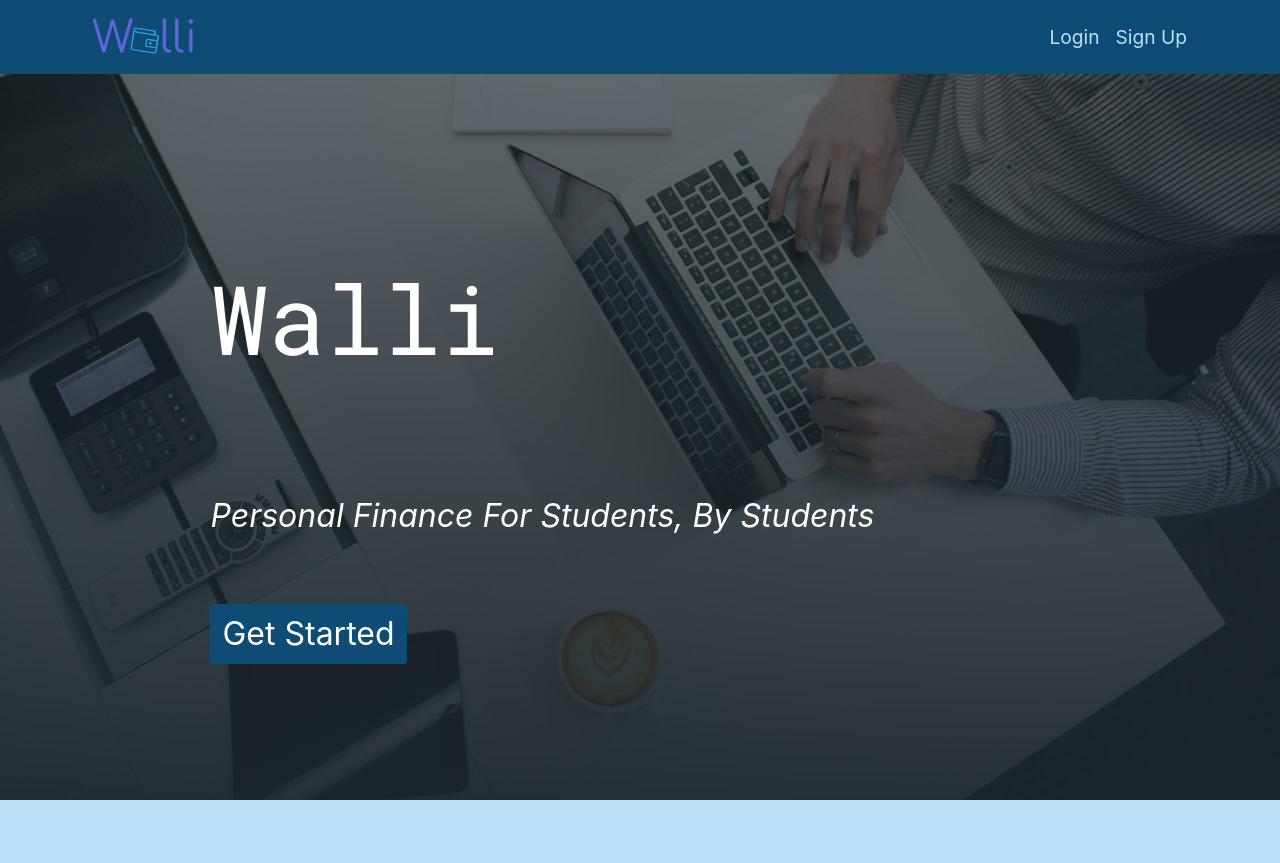
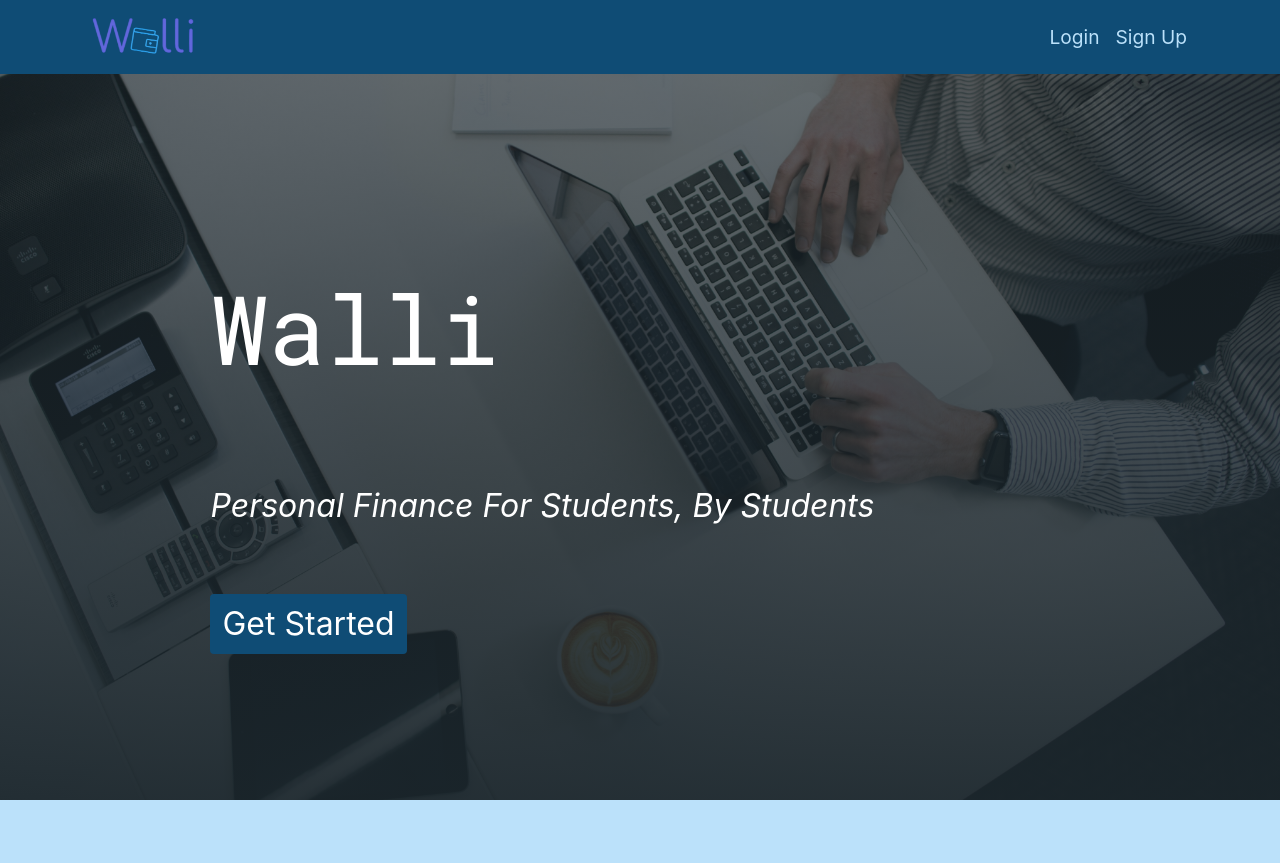
Before and after one commit to junghochoi/fintech-personal-finance-webapp, a Flask app: page / in a window 1280 px wide. Shown: the top 863 px of the page. Run offline with Flask 2, Linux system fonts and the light colour scheme; some libraries are stand-ins or nearby versions.

Commit message:
Fixed index styling

```diff
--- a/static/css/index.css
+++ b/static/css/index.css
@@ -26,6 +26,7 @@
     font-size: 2rem;
     grid-row: 3/4;
     grid-column: 2/5;
+    margin-top: -30px;
 }
 .blurb a{
     font-size: 2rem;
--- a/templates/index.html
+++ b/templates/index.html
@@ -11,7 +11,6 @@
         <a href="#info" class="btn btn-primary"> Get Started </a>
 
     </div>
-    <div class=""></div>
 </div>
 
 
@@ -49,7 +48,6 @@
             </div>
         </div>
     </div>
-
 </div>
 
 <div class='fin-ind'>
```
Lines whose indentation alone changed are shown as unchanged.
